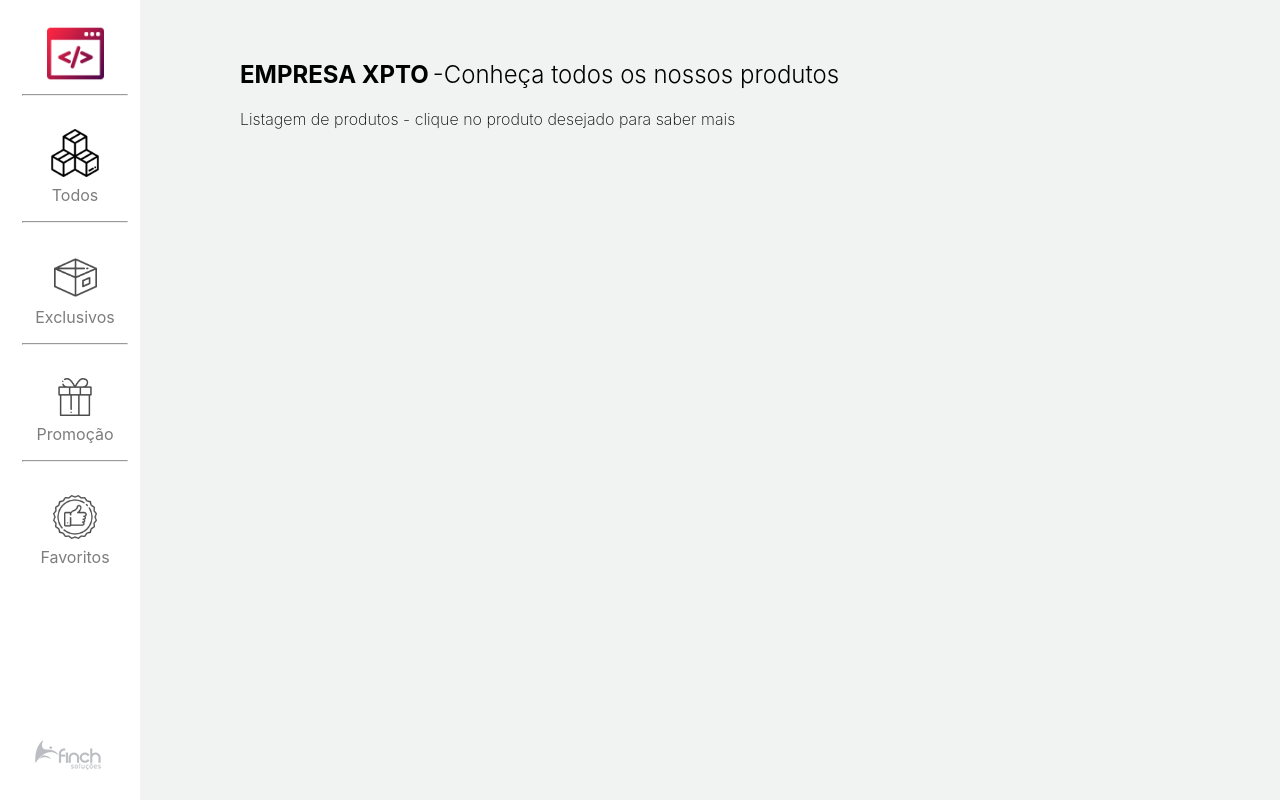
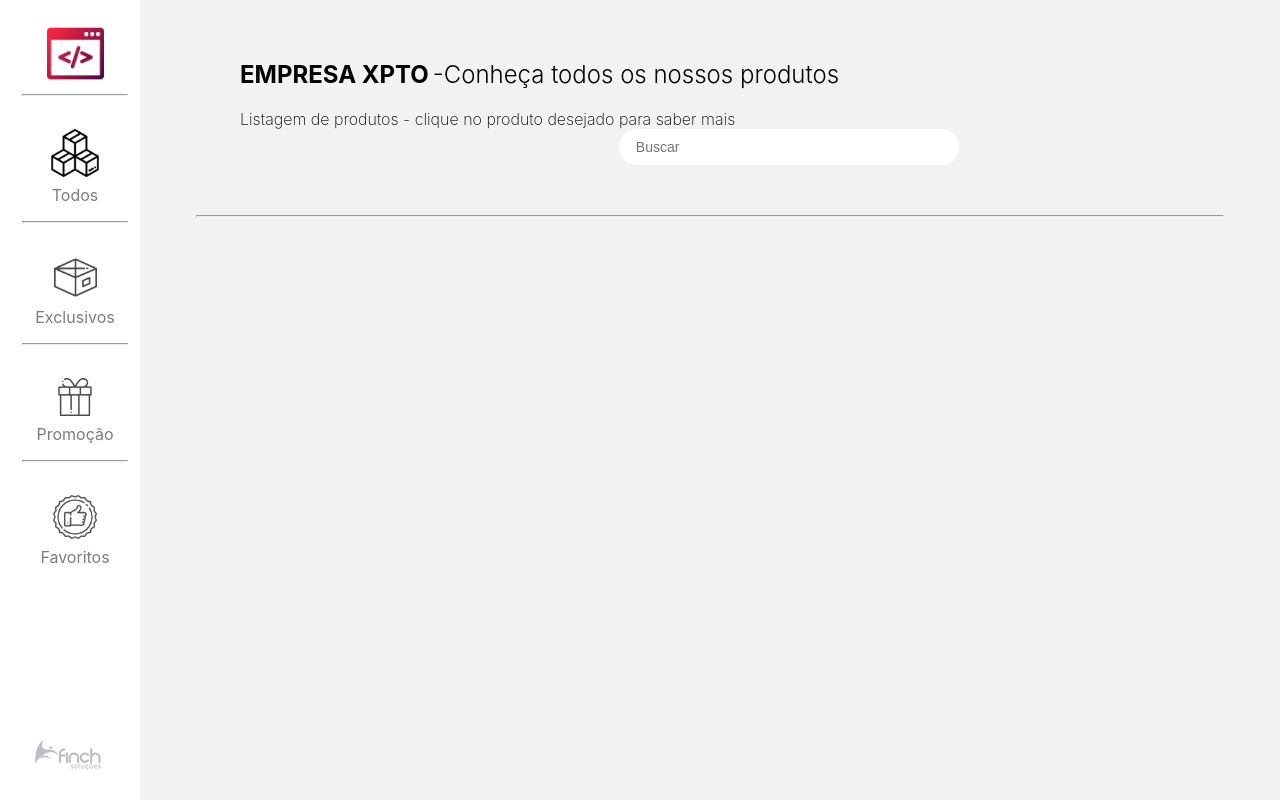
Before and after one commit to mangerona92/desafio-finch, a React (Create React App) app: page / in a window 1280 px wide. Built offline with nearby package versions, Linux system fonts and the light colour scheme; what reduxsauce would draw is missing.

Commit message:
esboço do input search

```diff
--- a/src/components/Header/Search/index.jsx
+++ b/src/components/Header/Search/index.jsx
@@ -2,30 +2,21 @@ import React from 'react';
 import PropTypes from 'prop-types';
 import styles from './index.module.css';
 
-function Title(props) {
-  const { title, subTitle, description } = props;
+function Search(props) {
+  const { search } = props;
   return (
     <>
-      <div className={styles.title}>
-        <h2>
-          { title }
-        </h2>
-        <h2 className={styles.subTitle}>
-          -
-          { subTitle }
-        </h2>
+      <div className={styles.search}>
+        <form>
+          <input type="search" placeholder="Buscar" className={styles.searchInput} />
+        </form>
       </div>
-      <span className={styles.description}>
-        { description }
-      </span>
     </>
   );
 }
 
-Title.propTypes = {
-  title: PropTypes.string.isRequired,
-  subTitle: PropTypes.string.isRequired,
-  description: PropTypes.string.isRequired,
+Search.propTypes = {
+  search: PropTypes.string.isRequired,
 };
 
-export default Title;
+export default Search;
--- a/src/components/Header/Search/index.module.css
+++ b/src/components/Header/Search/index.module.css
@@ -1,14 +1,23 @@
-.title {
-  display: flex;
-  margin-left: 100px;
-  margin-top: 100px;
+.search {
+  border-radius: 20px;
+  padding: 4px 10px 4px 10px;
+  background: #fff;
+  margin: 0;
+  height: 28px;
+  width: 320px;
+  display: inline-block;
+  margin-left: 42%;
 }
 
-.subTitle {
-  font-weight: 300;
-  padding-left: 4px;
+.searchInput{
+    background: transparent;
+    box-shadow: none;
+    font-size: 14px;
+    border: 0px;
+    width: 320px;
+    line-height: 28px;
+    height: 28px;
+    z-index: 20000;
+    top: 0px;
+    padding: 0px 0px 0px 7px;
 }
-
-.description {
-  margin-left: 100px
-}
--- a/src/pages/ProductsList/index.jsx
+++ b/src/pages/ProductsList/index.jsx
@@ -1,6 +1,7 @@
 import React from 'react';
 import styles from './index.module.css';
 import Title from '../../components/Header/Title';
+import Search from '../../components/Header/Search';
 import { PAGE_TITLE, PAGE_SUBTITLE, PAGE_DESCRIPTION } from '../../enum';
 import { useQuery } from '../../hooks';
 
@@ -10,9 +11,14 @@ function ProductsList() {
   const getSubTitle = () => PAGE_SUBTITLE[query().get('query')] || PAGE_SUBTITLE.all;
   const getDescription = () => PAGE_DESCRIPTION[query().get('query')] || PAGE_DESCRIPTION.all;
   return (
-    <div className={styles.productList}>
-      <Title title={getTitle()} subTitle={getSubTitle()} description={getDescription()} />
+    <div>
+      <div className={styles.productList}>
+        <Title title={getTitle()} subTitle={getSubTitle()} description={getDescription()} />
+        <Search />
+      </div>
+      <hr className={styles.hrStyle} />
     </div>
+
   );
 }
 
--- a/src/pages/ProductsList/index.module.css
+++ b/src/pages/ProductsList/index.module.css
@@ -4,3 +4,8 @@
   height: 100%;
   box-sizing: border-box;
 }
+
+.hrStyle {
+  width: 90%;
+  margin-top: 50px;
+}
```
